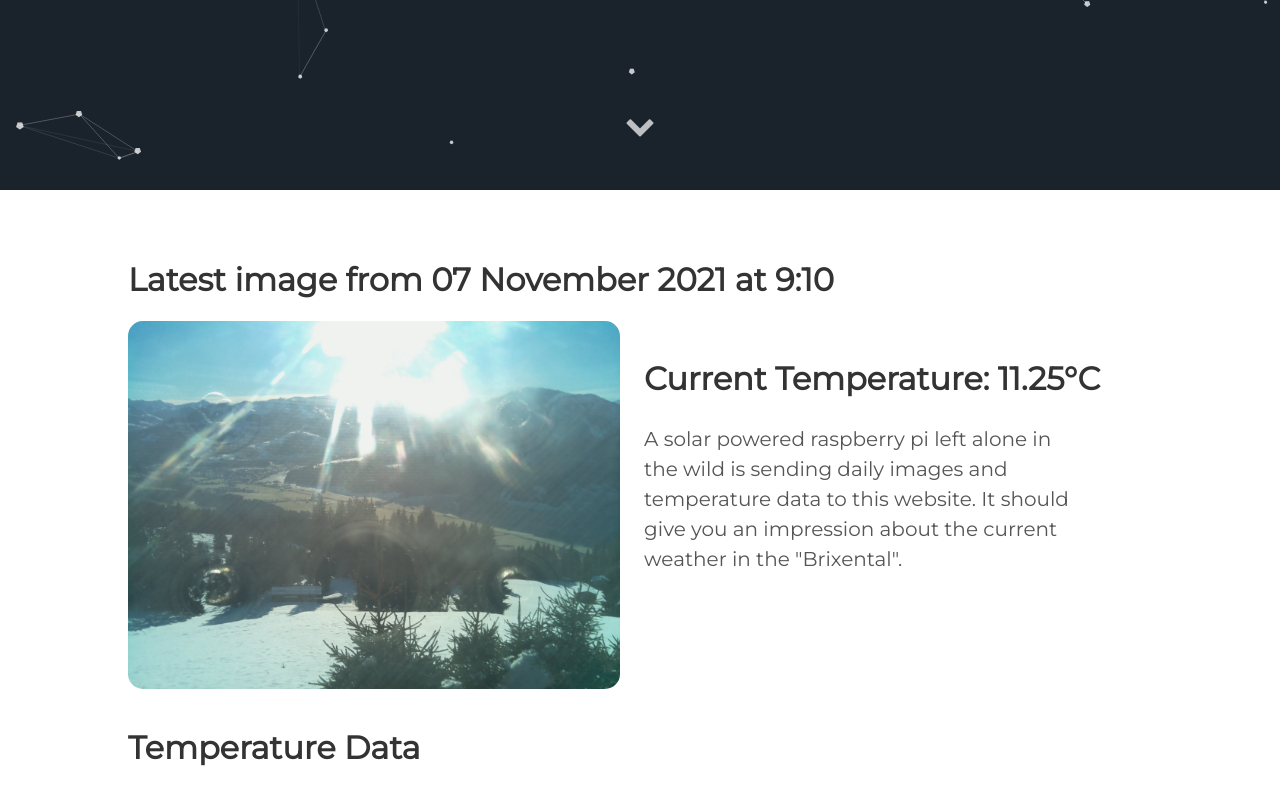
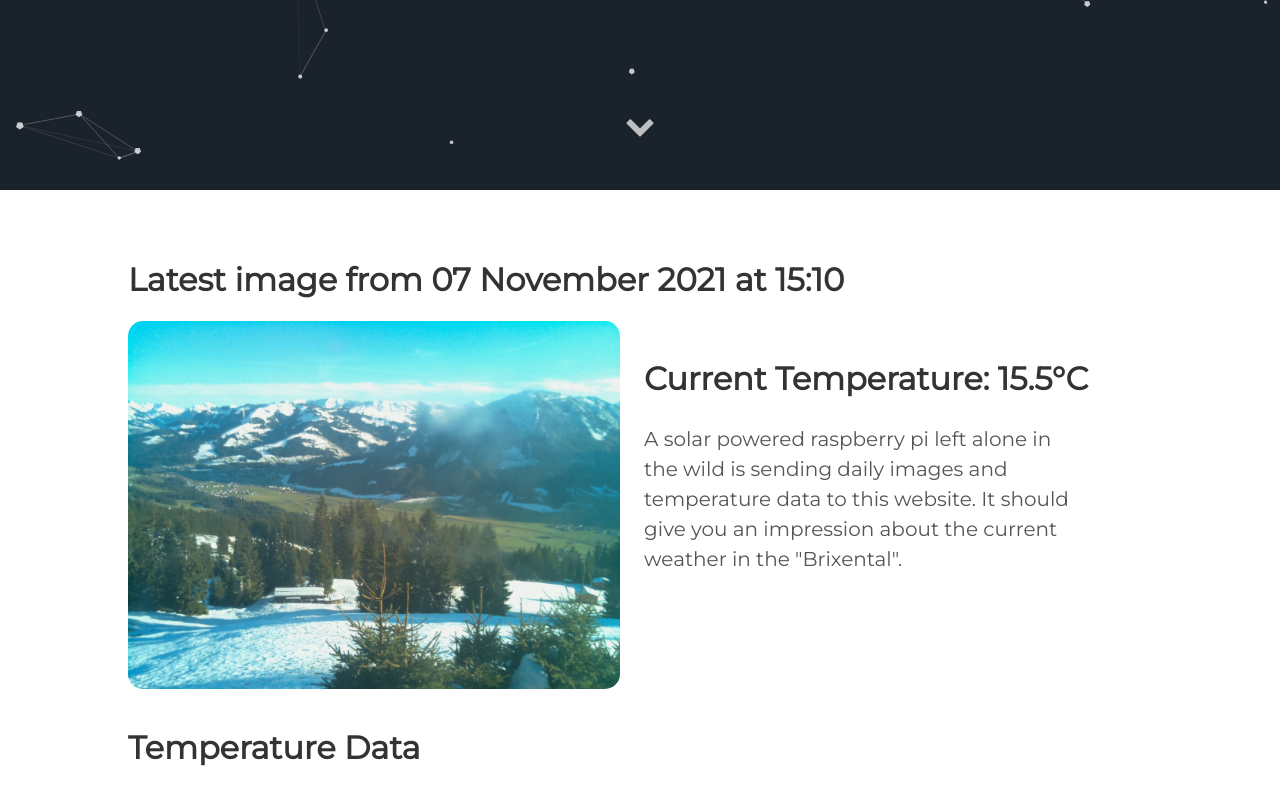
Before and after one commit to vektorious/vektorious.github.io, a Jekyll site: the page built from resources/huette.md, in a window 1280 px wide and 900 px high, scrolled down 710 px. Shown: the top 805 px of the window. Built offline with Jekyll 4.4.1, drawn with Linux system fonts in a browser that asks for light colours.

Commit message:
I'm a bot beep boop

```diff
--- a/resources/huette.md
+++ b/resources/huette.md
@@ -6,13 +6,13 @@ image: '/assets/img/'
 description: 'Live image from the Austrian alps'
 twitter_text: ' '
 ---
-## Latest image from 07 November 2021 at  9:10
+## Latest image from 07 November 2021 at 15:10
 <div class="huette">
   <div class="huette-image">
     <img src="{{ "/assets/img/huette.jpg" | prepend: site.baseurl }}">
   </div>
   <div class="huette-text">
-        <h2>Current Temperature: 11.25°C</h2>
+        <h2>Current Temperature: 15.5°C</h2>
         <p>A solar powered raspberry pi left alone in the wild is sending daily images and temperature data to this website. It should give you an impression about the current weather in the "Brixental".</p>
 
   </div>
```
Also changed, not shown: rpi-script/2021-11-07_150910.txt (renamed from rpi-script/2021-11-07_090911.txt, +5 -5 lines), rpi-script/huette.md (+2 -2 lines), assets/img/huette.jpg, assets/img/temp_plot.png, rpi-script/temp_plot.png, 1 other file.
